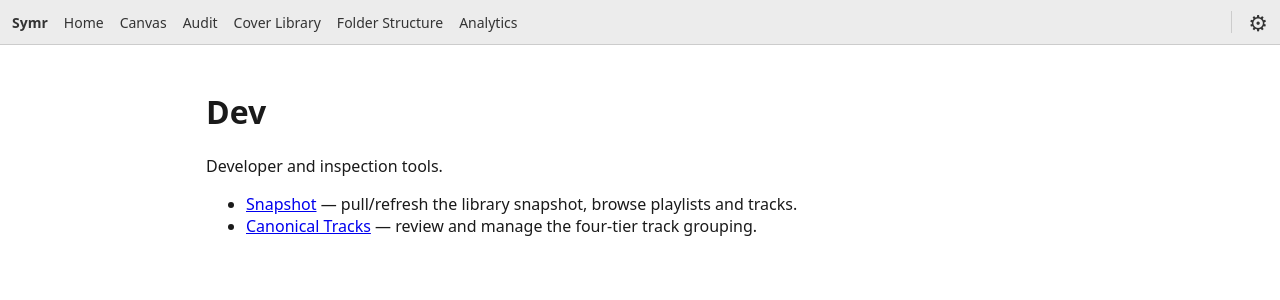
After one commit to FinnE145/Spotify-Manager, a Python web app: template templates/dev.html in a window 1280 px wide. The commit adds this page. Shown: the top 300 px of the page. Run offline with Jinja, Linux system fonts and the light colour scheme; the template is opened without the code that fills it, so the values that code supplies are empty.

Commit message:
Phase 1: /dev reorg — landing page, snapshot routes under /dev, gear nav icon
Moves /snapshot* to /dev/snapshot* (endpoints renamed to dev_*), adds a
/dev landing page linking to Snapshot and Canonical Tracks, and swaps the
navbar snapshot icon for a gear linking to /dev whose active state covers
every /dev/* page.

```diff
--- a/static/css/style.css
+++ b/static/css/style.css
@@ -62,8 +62,8 @@ body.immersive {
   font-size: 16px;
 }
 
-.nav-icon {
-  font-size: 16px;
+#navbar a.nav-icon {
+  font-size: 22px;
   line-height: 1;
 }
 
--- a/templates/base.html
+++ b/templates/base.html
@@ -18,8 +18,8 @@
       <a href="{{ url_for('analytics') }}" class="{{ 'active' if active == 'analytics' }}">Analytics</a>
     </div>
     <div class="nav-utility">
-      <a href="{{ url_for('snapshot') }}" class="nav-icon {{ 'active' if active == 'snapshot' }}"
-         title="Snapshot" aria-label="Snapshot">🗄</a>
+      <a href="{{ url_for('dev_index') }}" class="nav-icon {{ 'active' if active and active.startswith('dev') }}"
+         title="Dev" aria-label="Dev">⚙</a>
     </div>
   </nav>
 
--- /dev/null
+++ b/templates/dev.html
@@ -0,0 +1,21 @@
+{% extends "base.html" %}
+
+{% block title %}Dev — Symr{% endblock %}
+
+{% block content %}
+<main class="page">
+  <h1>Dev</h1>
+  <p>Developer and inspection tools.</p>
+
+  <ul>
+    <li>
+      <a href="{{ url_for('dev_snapshot') }}">Snapshot</a>
+      — pull/refresh the library snapshot, browse playlists and tracks.
+    </li>
+    <li>
+      <a href="/dev/canonical">Canonical Tracks</a>
+      — review and manage the four-tier track grouping.
+    </li>
+  </ul>
+</main>
+{% endblock %}
--- a/templates/snapshot_playlist.html
+++ b/templates/snapshot_playlist.html
@@ -5,7 +5,7 @@
 
 {% block content %}
 <main class="page">
-  <p><a href="{{ url_for('snapshot') }}">&larr; Snapshot</a></p>
+  <p><a href="{{ url_for('dev_snapshot') }}">&larr; Snapshot</a></p>
   <h1>{{ playlist.name }}</h1>
   <p class="meta">
     Owner: {{ playlist.owner or "" }}
@@ -29,7 +29,7 @@
     <tbody>
       {% for r in rows %}
       <tr class="{{ 'removed' if r.removed_at }}">
-        <td><a href="{{ url_for('snapshot_track', track_id=r.track_id) }}">{{ r.name }}</a></td>
+        <td><a href="{{ url_for('dev_snapshot_track', track_id=r.track_id) }}">{{ r.name }}</a></td>
         <td>{{ r.artists }}</td>
         <td>{{ r.album_name or "" }}</td>
         <td>{{ datetime_span(r.added_at) }}</td>
--- a/templates/snapshot_track.html
+++ b/templates/snapshot_track.html
@@ -5,7 +5,7 @@
 
 {% block content %}
 <main class="page">
-  <p><a href="{{ url_for('snapshot') }}">&larr; Snapshot</a></p>
+  <p><a href="{{ url_for('dev_snapshot') }}">&larr; Snapshot</a></p>
   <h1>{{ track.name }}</h1>
   <p class="meta">{{ track.artists }}{% if track.album_name %} &middot; {{ track.album_name }}{% endif %}</p>
 
@@ -22,7 +22,7 @@
     <tbody>
       {% for r in rows %}
       <tr class="{{ 'removed' if r.removed_at }}">
-        <td><a href="{{ url_for('snapshot_playlist', playlist_id=r.playlist_id) }}">{{ r.playlist_name }}</a></td>
+        <td><a href="{{ url_for('dev_snapshot_playlist', playlist_id=r.playlist_id) }}">{{ r.playlist_name }}</a></td>
         <td>{{ datetime_span(r.added_at) }}</td>
         <td>{{ datetime_span(r.removed_at) }}</td>
         <td>{{ r.position if r.position is not none else "" }}</td>
```
Also changed, not shown: CLAUDE.md (+2 -2 lines), app.py (+10 -6 lines), templates/snapshot.html (+5 -5 lines).
